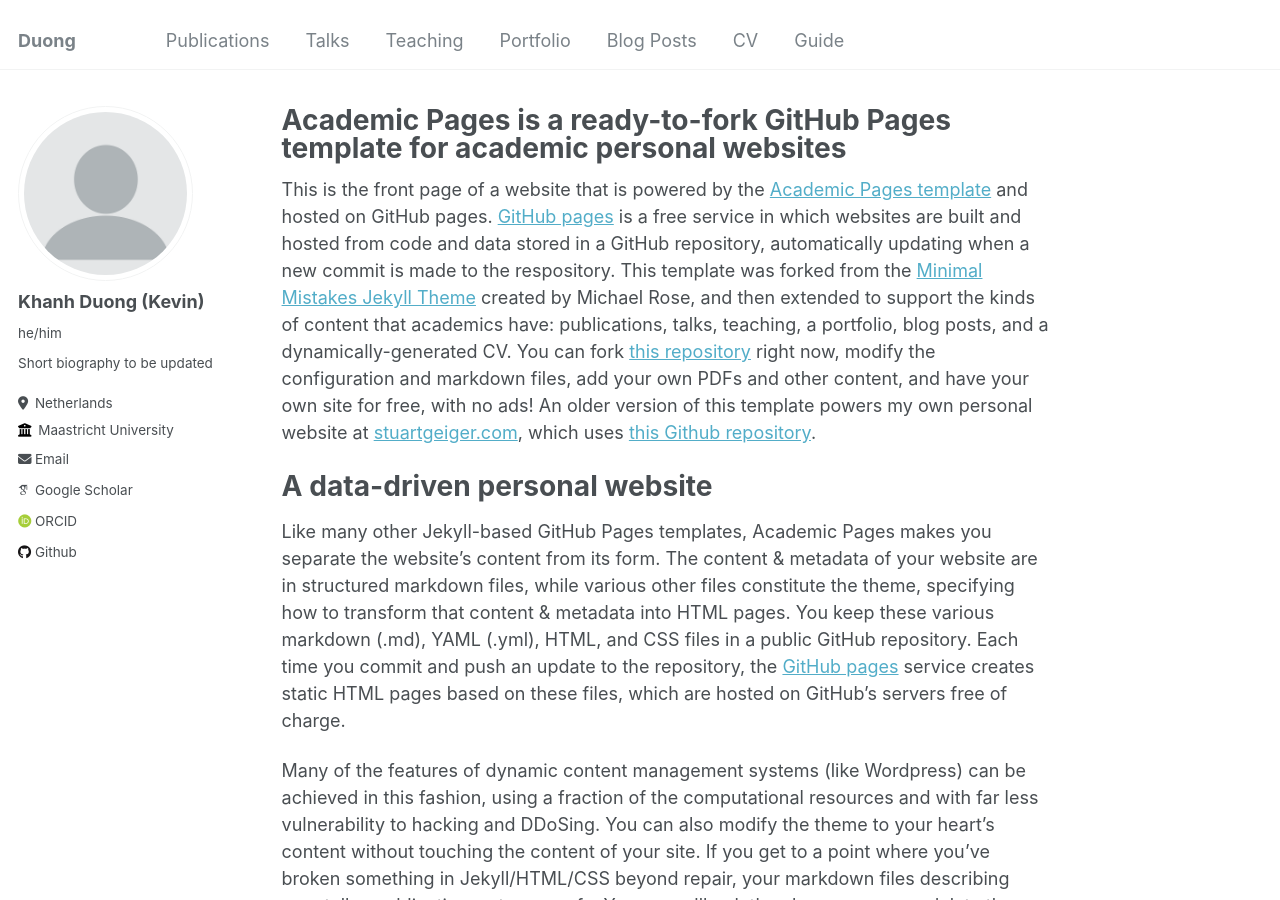
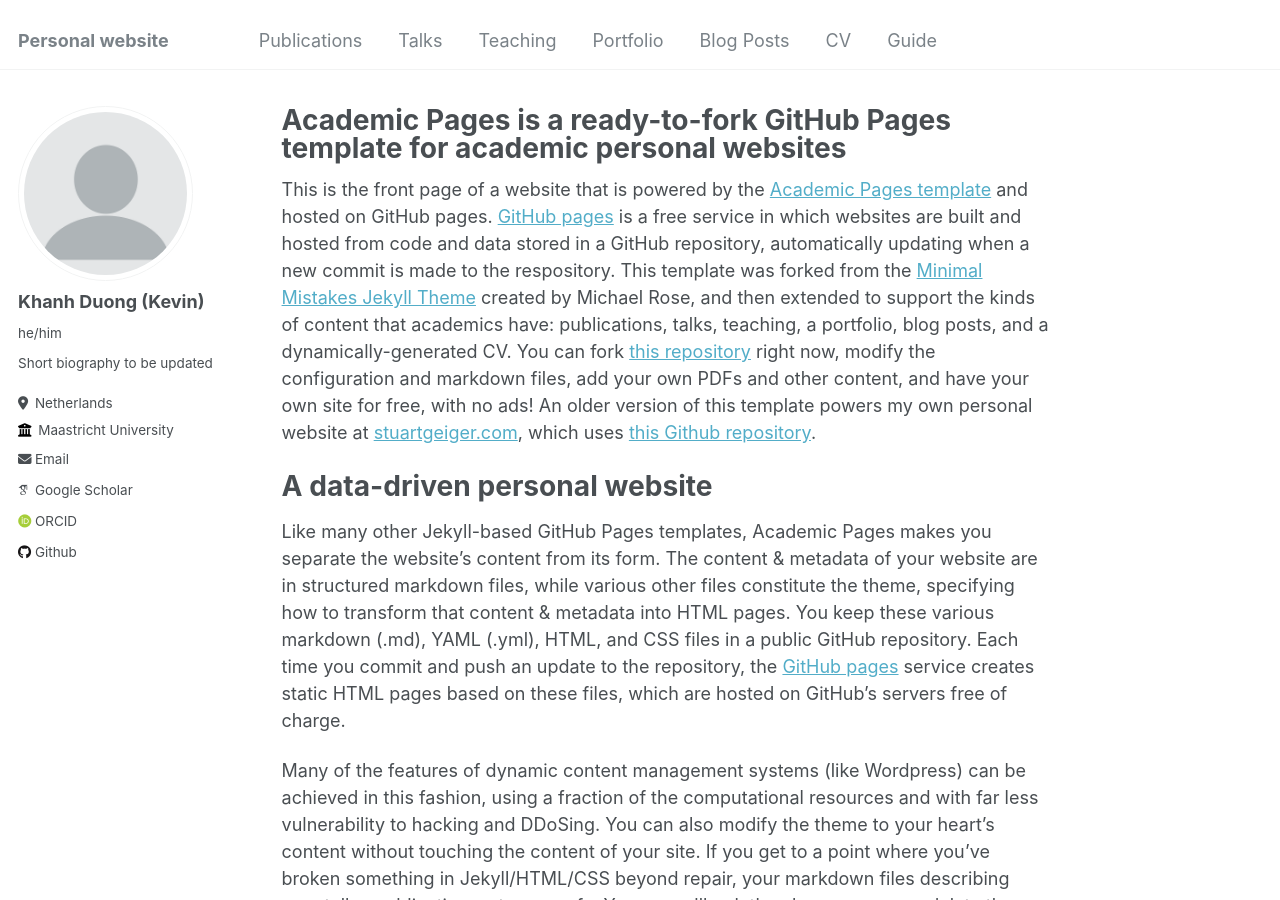
Before and after one commit to duongkhanhk29/duongkhanhk29.github.io, a Jekyll site: the page built from _pages/about.md, in a window 1280 px wide and 900 px high. Built offline with Jekyll 4.4.1, drawn with Linux system fonts in a browser that asks for light colours; some web fonts are replaced.

Commit message:
Update _config.yml

```diff
--- a/_config.yml
+++ b/_config.yml
@@ -8,7 +8,7 @@
 
 # Basic Site Settings
 locale                   : "en-NL"
-title                    : "Duong"
+title                    : "Personal website"
 title_separator          : "-"
 name                     : &name "Khanh"
 description              : &description "personal description"
@@ -41,7 +41,7 @@ author:
   bitbucket        : # Username - Update with your username on the site
   codepen          : # Username
   dribbble         : # Username
-  github           : "academicpages"
+  github           : "duongkhanhk29"
   kaggle           : # Username
   stackoverflow    : # User number or user number and name (i.e., use "1" or "1/jeff-atwood")
 
```
